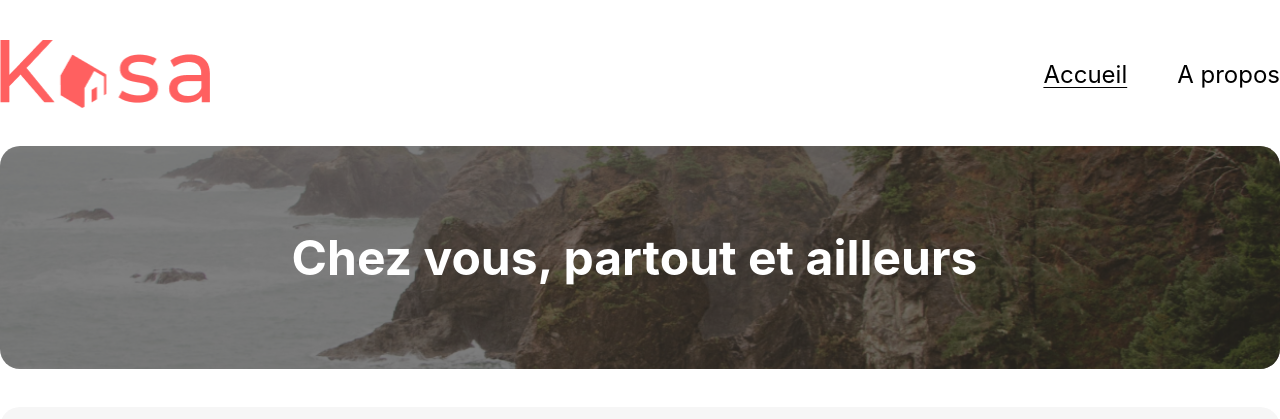
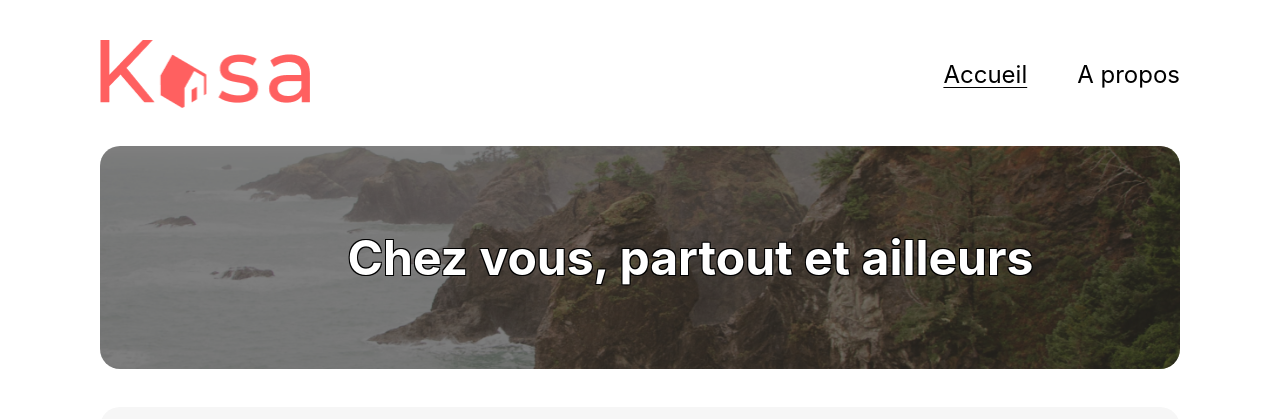
Before and after one commit to zero-mega/Kasa-Dev, a React (Create React App) app in the folder kasa/: page / in a window 1280 px wide. Shown: the top 419 px of the page. Built offline with nearby package versions, Linux system fonts and the light colour scheme.

Commit message:
create text shadow fix content padding fix footer outside content

```diff
--- a/kasa/src/components/Layout.jsx
+++ b/kasa/src/components/Layout.jsx
@@ -7,11 +7,13 @@ import { Outlet } from "react-router-dom";
 function Layout() {
     return (
         <>
-        <Header />
+       <div className="content">
+       <Header />
         <main>
           <Outlet /> {}
         </main>
-        <Footer />
+       </div>
+       <Footer />
       </>
     );
   }
--- a/kasa/src/styles/banner.sass
+++ b/kasa/src/styles/banner.sass
@@ -30,3 +30,4 @@
         padding: 10px
         font-size: 24px
         z-index: 2
+        text-shadow: 1px 1px 0 black, -1px 1px 0 black, 1px -1px 0 black, -1px -1px 0 black
--- a/kasa/src/styles/footer.sass
+++ b/kasa/src/styles/footer.sass
@@ -6,5 +6,6 @@ footer
     width: 100%
     height: 209px
     background-color: black
+    margin-top: 50px
     p
         color: white
--- a/kasa/src/styles/main.sass
+++ b/kasa/src/styles/main.sass
@@ -13,12 +13,13 @@
         height: 340px
         width: 100%
 
-#root
+.content
     display: flex
     flex-direction: column
     justify-content: center
     align-items: center
     gap: 38px
+    padding: 0 100px
 
 main
     display: flex
```
Also changed, not shown: kasa/src/styles/layout.sass (deleted).
